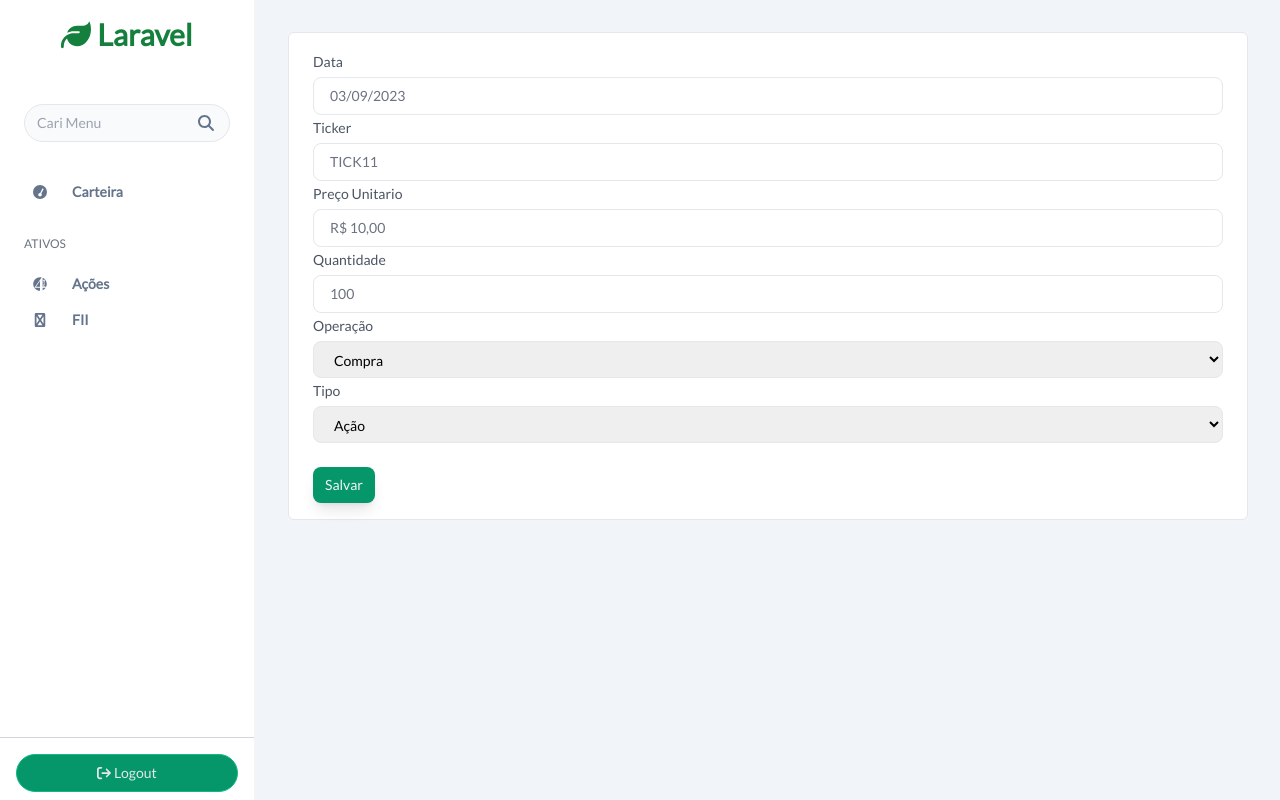
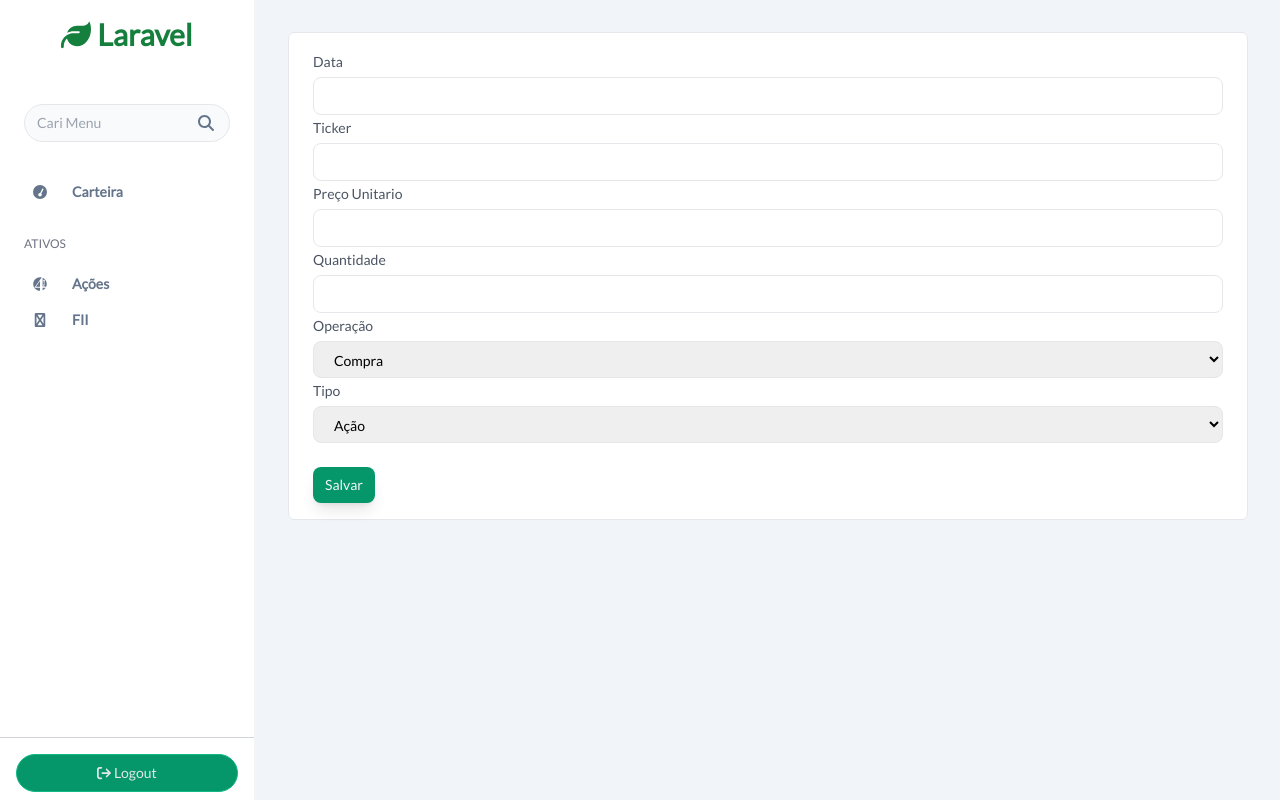
Before and after one commit to luizdacol/investimento-web, a React (Create React App) app: page /form-acoes in a window 1280 px wide. Built offline with nearby package versions, Linux system fonts and the light colour scheme.

Commit message:
feat: integração com a api pra listar e criar ativo

```diff
--- a/src/components/Form/InputText.tsx
+++ b/src/components/Form/InputText.tsx
@@ -1,10 +1,13 @@
+import { ChangeEvent } from "react";
+
 type InputTextProps = {
   label: string;
-  placeholder?: string;
   id: string;
+  value: string;
+  handleOnChange: (event: ChangeEvent<HTMLInputElement>) => void;
 };
 
-function InputText({ id, label, placeholder }: InputTextProps) {
+function InputText({ id, label, value, handleOnChange }: InputTextProps) {
   return (
     <div>
       <label htmlFor={id} className="text-sm text-gray-600">
@@ -14,9 +17,9 @@ function InputText({ id, label, placeholder }: InputTextProps) {
         id={id}
         type="text"
         name={id}
-        // onChange={(e) => setEmail(e.target.value)}
+        value={value}
         className="text-sm placeholder-gray-500 px-4 rounded-lg border border-gray-200 w-full md:py-2 py-3 focus:outline-none focus:border-emerald-400 mt-1"
-        placeholder={placeholder}
+        onChange={handleOnChange}
       />
     </div>
   );
--- a/src/components/Form/SelectList.tsx
+++ b/src/components/Form/SelectList.tsx
@@ -1,11 +1,20 @@
+import { ChangeEvent } from "react";
+
 type SelectListProps = {
   label: string;
-  placeholder?: string;
   id: string;
   options: string[];
+  value: string;
+  handleOnChange: (event: ChangeEvent<HTMLSelectElement>) => void;
 };
 
-function SelectList({ id, label, placeholder, options }: SelectListProps) {
+function SelectList({
+  id,
+  label,
+  options,
+  handleOnChange,
+  value,
+}: SelectListProps) {
   return (
     <div>
       <label htmlFor={id} className="text-sm text-gray-600">
@@ -16,7 +25,8 @@ function SelectList({ id, label, placeholder, options }: SelectListProps) {
         name={id}
         // onChange={(e) => setEmail(e.target.value)}
         className="text-sm placeholder-gray-500 px-4 rounded-lg border border-gray-200 w-full md:py-2 py-3 focus:outline-none focus:border-emerald-400 mt-1"
-        placeholder={placeholder}
+        onChange={handleOnChange}
+        value={value}
       >
         {options.map((item) => (
           <option key={item} value={item.toLowerCase()}>
--- a/src/pages/Acoes.tsx
+++ b/src/pages/Acoes.tsx
@@ -9,15 +9,19 @@ export interface Acao {
   quantidade: number;
   precoTotal: number;
   operacao: string;
-  tipo: "BDR" | "Ação";
+  tipo: string;
 }
 
 function Acoes() {
   const [data, setData] = useState<Acao[]>([]);
 
   useEffect(() => {
-    const data = AcoesService.getAllAcoes();
-    setData(data);
+    const fetchData = async () => {
+      const data = await AcoesService.getAllAcoes();
+      setData(data);
+    };
+
+    fetchData();
   }, []);
 
   return (
--- a/src/pages/FormAcoes.tsx
+++ b/src/pages/FormAcoes.tsx
@@ -1,33 +1,94 @@
+import { FormEvent, useState } from "react";
 import InputText from "../components/Form/InputText";
 import SelectList from "../components/Form/SelectList";
+import { Acao } from "./Acoes";
+import { AcoesService } from "../services/AcoesService";
 
 function FormAcoes() {
+  const [data, setData] = useState<string>("");
+  const [ticker, setTicker] = useState<string>("");
+  const [precoUnitario, setPrecoUnitario] = useState<string>("");
+  const [quantidade, setQuantidade] = useState<string>("");
+  const [tipo, setTipo] = useState<string>("Ação");
+  const [operacao, setOperacao] = useState<string>("Compra");
+
+  const handleSubmit = async (event: FormEvent<HTMLFormElement>) => {
+    event.preventDefault();
+
+    const acao: Acao = {
+      data: new Date(data),
+      ticker: ticker,
+      precoUnitario: +precoUnitario,
+      quantidade: +quantidade,
+      precoTotal: +precoUnitario * +quantidade,
+      tipo: tipo,
+      operacao: operacao,
+    };
+
+    await AcoesService.postAcao(acao);
+  };
+
   return (
     <>
       <main className="h-full">
         <div className="mainCard">
           <div className="border w-full border-gray-200 bg-white py-4 px-6 rounded-md">
-            <form>
-              <InputText id="data" label="Data" placeholder="03/09/2023" />
-              <InputText id="ticker" label="Ticker" placeholder="TICK11" />
+            <form onSubmit={handleSubmit}>
               <InputText
-                id="precoUnit"
+                id="data"
+                label="Data"
+                value={data}
+                handleOnChange={(event) => {
+                  setData(event.target.value);
+                }}
+              />
+              <InputText
+                id="ticker"
+                label="Ticker"
+                value={ticker}
+                handleOnChange={(event) => {
+                  setTicker(event.target.value);
+                }}
+              />
+              <InputText
+                id="precoUnitario"
                 label="Preço Unitario"
-                placeholder="R$ 10,00"
+                value={precoUnitario}
+                handleOnChange={(event) => {
+                  setPrecoUnitario(event.target.value);
+                }}
               />
-              <InputText id="qtd" label="Quantidade" placeholder="100" />
+              <InputText
+                id="quantidade"
+                label="Quantidade"
+                value={quantidade}
+                handleOnChange={(event) => {
+                  setQuantidade(event.target.value);
+                }}
+              />
               <SelectList
                 id="operacao"
                 label="Operação"
                 options={["Compra", "Venda"]}
+                value={operacao}
+                handleOnChange={(event) => {
+                  setOperacao(event.target.value);
+                }}
               ></SelectList>
               <SelectList
                 id="tipo"
                 label="Tipo"
+                value={tipo}
                 options={["Ação", "BDR"]}
+                handleOnChange={(event) => {
+                  setTipo(event.target.value);
+                }}
               ></SelectList>
               <div className="mt-6 flex flex-row">
-                <button className="bg-emerald-600 text-gray-100 px-3 py-2 rounded-lg shadow-lg text-sm">
+                <button
+                  className="bg-emerald-600 text-gray-100 px-3 py-2 rounded-lg shadow-lg text-sm"
+                  type="submit"
+                >
                   Salvar
                 </button>
               </div>
--- a/src/providers/AxiosClient.ts
+++ b/src/providers/AxiosClient.ts
@@ -1,3 +1,3 @@
 import axios from "axios";
 
-export const AxiosClient = axios.create({ baseURL: " " });
+export const AxiosClient = axios.create({ baseURL: "http://localhost:3001" });
--- a/src/services/AcoesService.ts
+++ b/src/services/AcoesService.ts
@@ -3,11 +3,56 @@ import { Acao } from "../pages/Acoes";
 import { AxiosClient } from "../providers/AxiosClient";
 import { MockClient } from "../providers/MockClient";
 
-const getAllAcoes = () => {
-  //return AxiosClient.get<Acao[]>("");
-  return MockClient.get() as Acao[];
+interface Ativo {
+  id: number;
+  ticker: string;
+  tipo: string;
+  segmento: string;
+}
+
+interface Operacao {
+  data: Date;
+  ativo: Ativo;
+  precoUnitario: number;
+  quantidade: number;
+  precoTotal: number;
+  tipo: string;
+}
+
+const getAllAcoes = async () => {
+  let operacoes = await AxiosClient.get<Operacao[]>(
+    "v1/renda-variavel/operacoes"
+  );
+
+  return operacoes.data.map((op) => {
+    return {
+      data: new Date(op.data),
+      operacao: op.tipo,
+      precoTotal: op.precoTotal,
+      precoUnitario: op.precoUnitario,
+      quantidade: op.quantidade,
+      ticker: op.ativo.ticker,
+      tipo: op.ativo.tipo,
+    } as Acao;
+  });
+};
+
+const postAcao = async (acao: Acao) => {
+  const requestOperacao = {
+    data: acao.data,
+    precoTotal: acao.precoTotal,
+    precoUnitario: acao.precoUnitario,
+    quantidade: acao.quantidade,
+    tipoOperacao: acao.operacao,
+    ticker: acao.ticker,
+    tipoAtivo: acao.tipo,
+    segmento: "",
+  };
+
+  await AxiosClient.post("v1/renda-variavel/operacoes", requestOperacao);
 };
 
 export const AcoesService = {
   getAllAcoes,
+  postAcao,
 };
```
